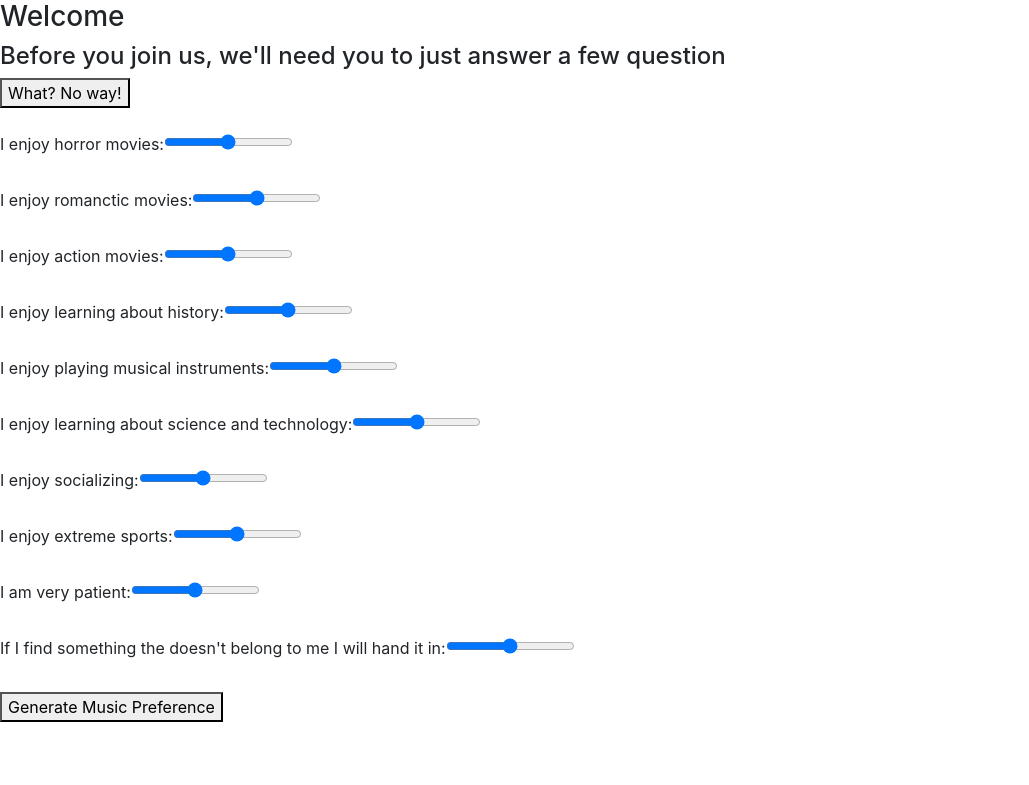
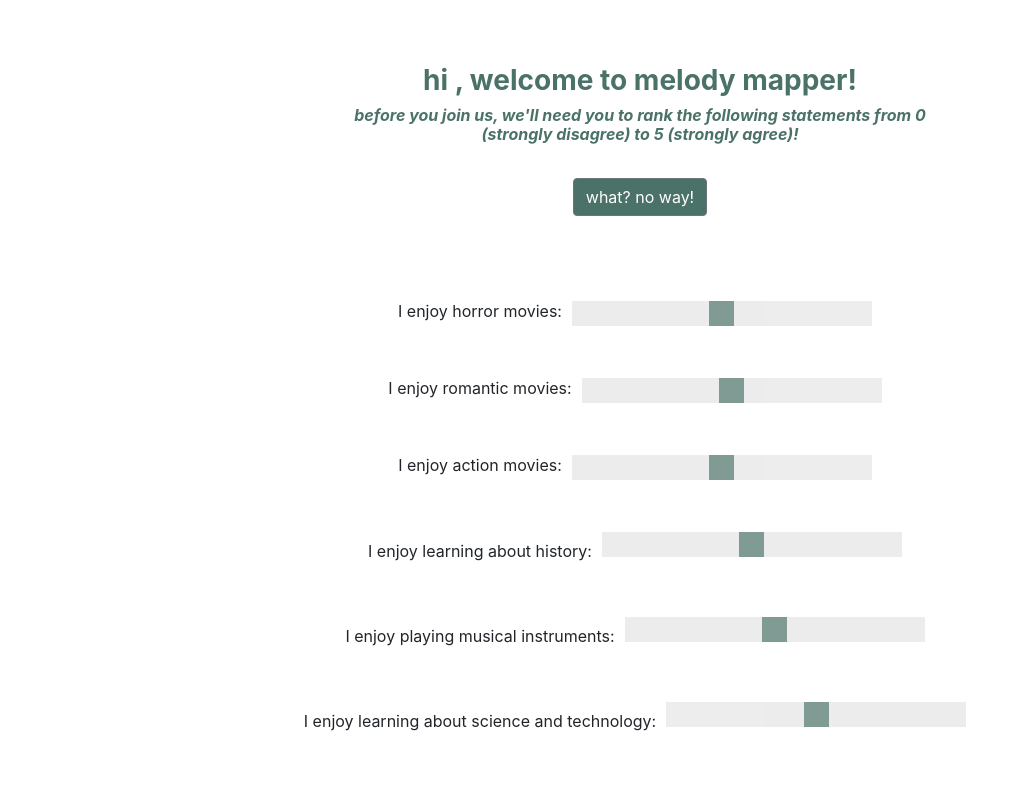
Before and after one commit to madisonkohls/melody-mapper, a React (Create React App) app: page /questions/1 in a window 1280 px wide. Shown: the top 785 px of the page, without its empty margins (0-1029 px from the left). Built offline with nearby package versions, Linux system fonts and the light colour scheme; no server answers.

Commit message:
fix create user page styling, typos

```diff
--- a/src/App.css
+++ b/src/App.css
@@ -70,3 +70,39 @@ code {
 .topsection {
    padding: 5%;
 }
+.toppadding {
+   padding-top: 5%;
+}
+.questionfield {
+  padding-bottom: 1%;
+}
+#fader {
+  -webkit-appearance: none;
+  width: 300px;
+  height: 25px;
+  margin-top: 2px;
+  background: #E5E5E5;
+  outline: none;
+  opacity: 0.7;
+  -webkit-transition: .2s;
+  transition: opacity .2s;
+}
+
+#fader:hover {
+  opacity: 1;
+}
+
+#fader::-webkit-slider-thumb {
+  -webkit-appearance: none;
+  appearance: none;
+  width: 25px;
+  height: 25px;
+  background: #4B7268;
+  cursor: pointer;
+}
+
+.formelement {
+  display: flex;
+  margin: 10px;
+  margin-bottom: 30px;
+}
--- a/src/components/questions.component.js
+++ b/src/components/questions.component.js
@@ -1,6 +1,7 @@
 import React, { useEffect, useState } from "react"
 import { useParams } from "react-router-dom"
 import axios from 'axios'
+import {Button} from 'reactstrap'
 
 function Questions() {
     const [ username, setUsername ] = useState("")
@@ -100,114 +101,115 @@ function Questions() {
     }, [])
 
     return (
-        <div>
-            <h3>Welcome {firstName}</h3>
-            <h4>Before you join us, we'll need you to just answer a few question</h4>
-            <button onClick={deleteAccount}>What? No way!</button>
+        <div class="mainpage">
+            <h3 class="toppadding titleText">hi {firstName}, welcome to melody mapper!</h3>
+            <h6 class="titleText" style={{fontStyle: "italic", width:"50%"}}>before you join us, we'll need you to rank the following statements from 0 (strongly disagree) to 5 (strongly agree)!</h6>
+            <Button style={{backgroundColor:"#4B7268", margin: "2%"}} onClick={deleteAccount}>what? no way!</Button>
+
             <br/>
             <br/>
-            <form onSubmit={onSubmit}>
-                <label>I enjoy horror movies:
-                    <input
-                        type="range"
-                        id="fader"
-                        value={responses[0]}
-                        onChange={event => changeResponses(0, event.target.value)}
-                        min="1" max="5"></input>
-                </label>
+            <form class="loginForm" onSubmit={onSubmit}>
+                <div class="formelement">
+                <label>I enjoy horror movies:</label>
                 <br/>
-                <br/>
-                <label>I enjoy romanctic movies:
-                    <input
+                <input class="formfield"
+                    type="range"
+                    id="fader"
+                    value={responses[0]}
+                    onChange={event => changeResponses(0, event.target.value)}
+                    min="1" max="5"></input>
+                </div>
+                <div class="formelement">
+                <label>I enjoy romantic movies:  </label>
+                    <br/>
+                    <input class="formfield"
                         type="range"
                         id="fader"
                         value={responses[1]}
                         onChange={event => changeResponses(1, event.target.value)}
                         min="1" max="5"></input>
-                </label>
-                <br/>
-                <br/>
-                <label>I enjoy action movies:
-                    <input
+                </div>
+                <div class="formelement">
+                <label>I enjoy action movies: </label>
+                    <br />
+                    <input class="formfield"
                         type="range"
                         id="fader"
                         value={responses[2]}
                         onChange={event => changeResponses(2, event.target.value)}
                         min="1" max="5"></input>
-                </label>
-                <br/>
-                <br/>
+                </div>
+                <div class="formelement">
                 <label>I enjoy learning about history:
-                    <input
+                    <input class="formfield"
                         type="range"
                         id="fader"
                         value={responses[3]}
                         onChange={event => changeResponses(3, event.target.value)}
                         min="1" max="5"></input>
                 </label>
-                <br/>
-                <br/>
+                </div>
+                <div class="formelement">
                 <label>I enjoy playing musical instruments:
-                    <input
+                    <input class="formfield"
                         type="range"
                         id="fader"
                         value={responses[4]}
                         onChange={event => changeResponses(4, event.target.value)}
                         min="1" max="5"></input>
                 </label>
-                <br/>
-                <br/>
+                </div>
+                <div class="formelement">
                 <label>I enjoy learning about science and technology:
-                    <input
+                    <input class="formfield"
                         type="range"
                         id="fader"
                         value={responses[5]}
                         onChange={event => changeResponses(5, event.target.value)}
                         min="1" max="5"></input>
                 </label>
-                <br/>
-                <br/>
+                </div>
+                <div class="formelement">
                 <label>I enjoy socializing:
-                    <input
+                    <input class="formfield"
                         type="range"
                         id="fader"
                         value={responses[6]}
                         onChange={event => changeResponses(6, event.target.value)}
                         min="1" max="5"></input>
                 </label>
-                <br/>
-                <br/>
+                </div>
+                <div class="formelement">
                 <label>I enjoy extreme sports:
-                    <input
+                    <input class="formfield"
                         type="range"
                         id="fader"
                         value={responses[7]}
                         onChange={event => changeResponses(7, event.target.value)}
                         min="1" max="5"></input>
                 </label>
-                <br/>
-                <br/>
+                </div>
+                <div class="formelement">
                 <label>I am very patient:
-                    <input
+                    <input class="formfield"
                         type="range"
                         id="fader"
                         value={responses[8]}
                         onChange={event => changeResponses(8, event.target.value)}
                         min="1" max="5"></input>
                 </label>
-                <br/>
-                <br/>
-                <label>If I find something the doesn't belong to me I will hand it in:
-                    <input
+                </div>
+                <div class="formelement">
+                <label>If I find something that doesn't belong to me I will hand it in:
+                    <input class="formfield"
                         type="range"
                         id="fader"
                         value={responses[9]}
                         onChange={event => changeResponses(9, event.target.value)}
                         min="1" max="5"></input>
                 </label>
-                <br/>
-                <br/>
-                <button type="submit">Generate Music Preference</button>
+                </div>
+                <Button type="submit" style={{backgroundColor:"#4B7268", margin: "2%"}}>Generate Music Preference</Button>
             </form>
         </div>
     )
```
Also changed, not shown: 2 other files (tests, documents, lock files or other folders).
